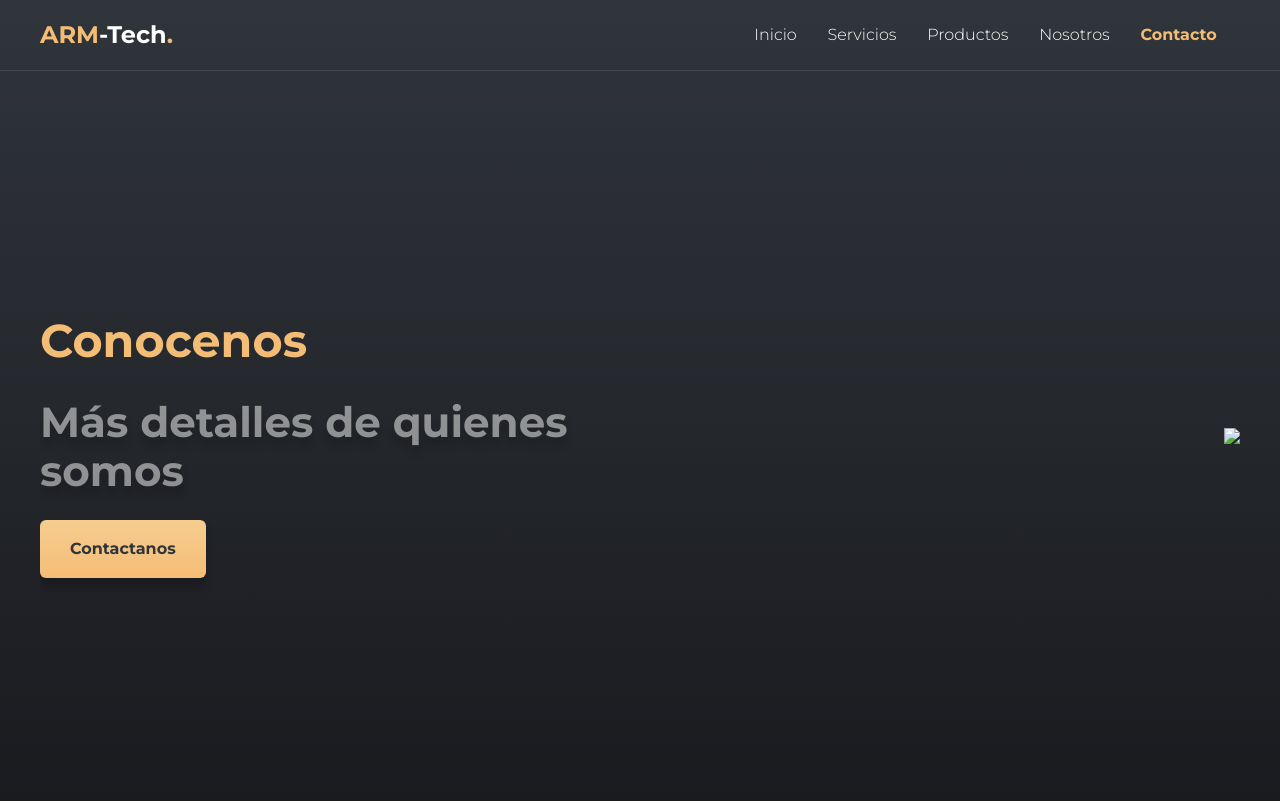
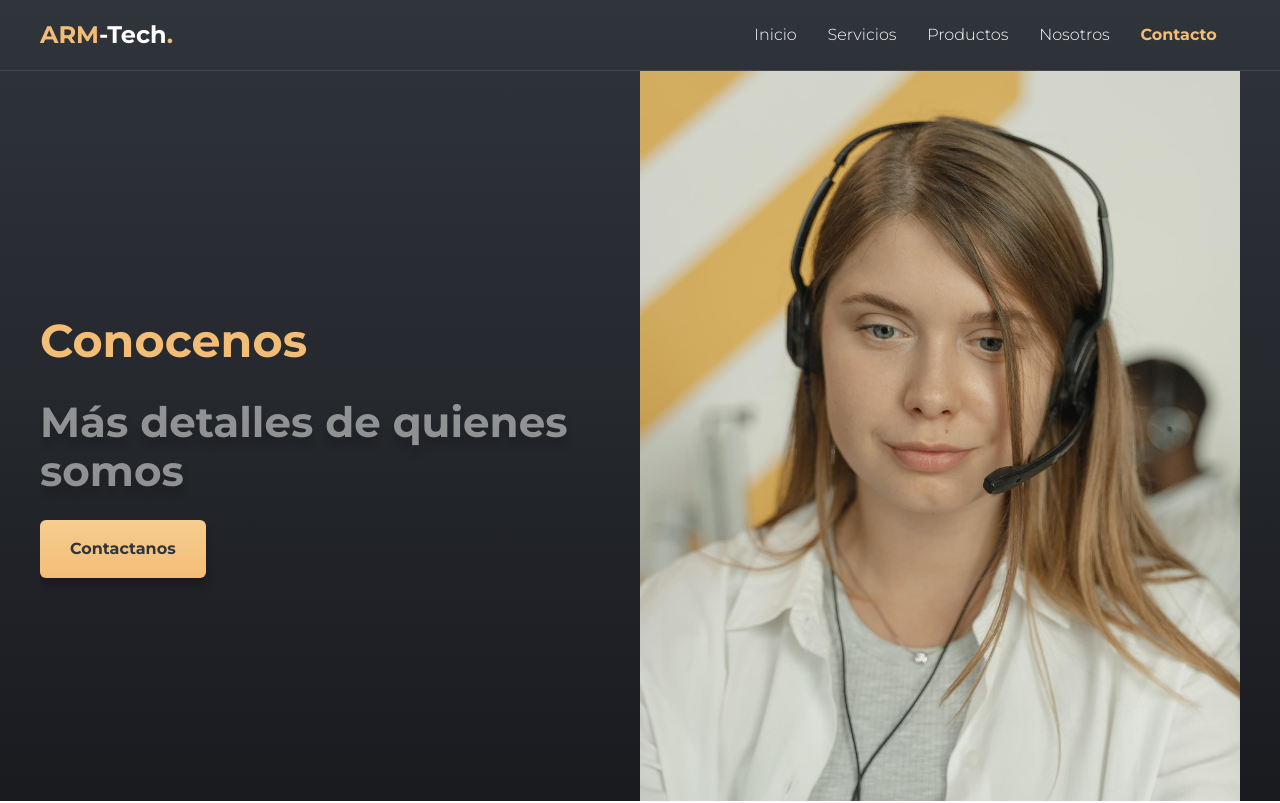
Before and after one commit to AdrianHernandezll/ProyectoCoder, a website: page nosotros.html in a window 1280 px wide. Shown: the top 803 px of the page. Drawn offline with nearby package versions, Linux system fonts and the light colour scheme.

Commit message:
agregando class y nueva imagen

```diff
--- a/nosotros.html
+++ b/nosotros.html
@@ -48,7 +48,7 @@
           </p>
           <a href="contacto.html" class="cta">Contactanos</a>
         </div>
-        <img src="build/img/equipo.webp class="foto equipo" />
+        <img src="build/img/soporte.jpg" class="mockup" />
       </section>
     </header>
 
```
